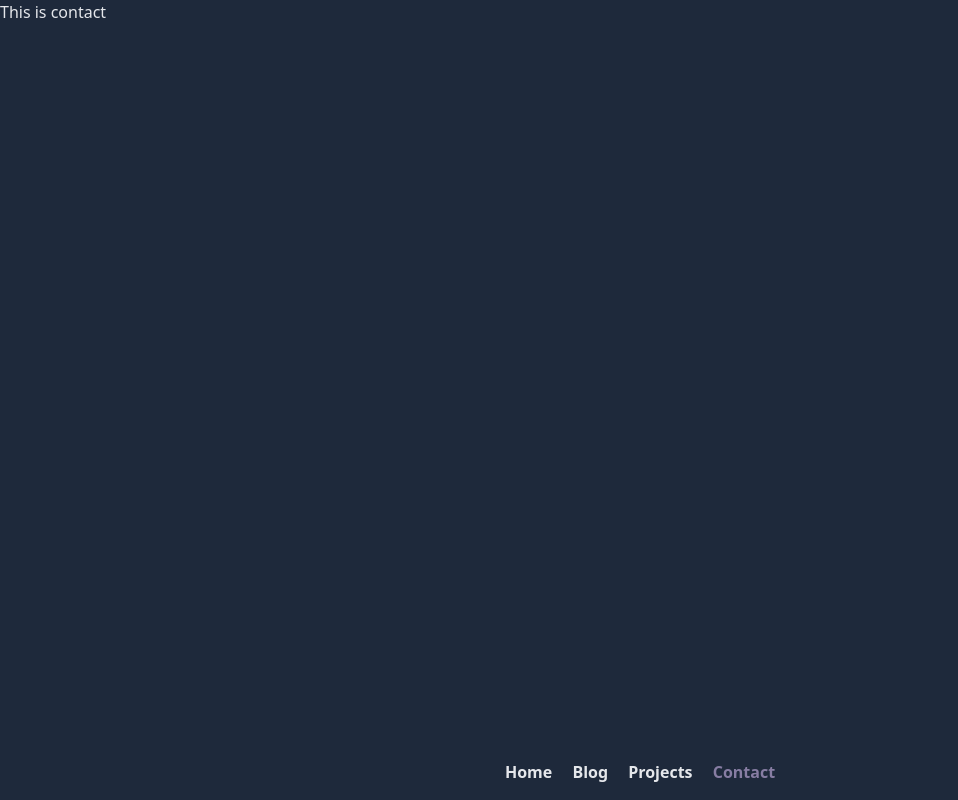
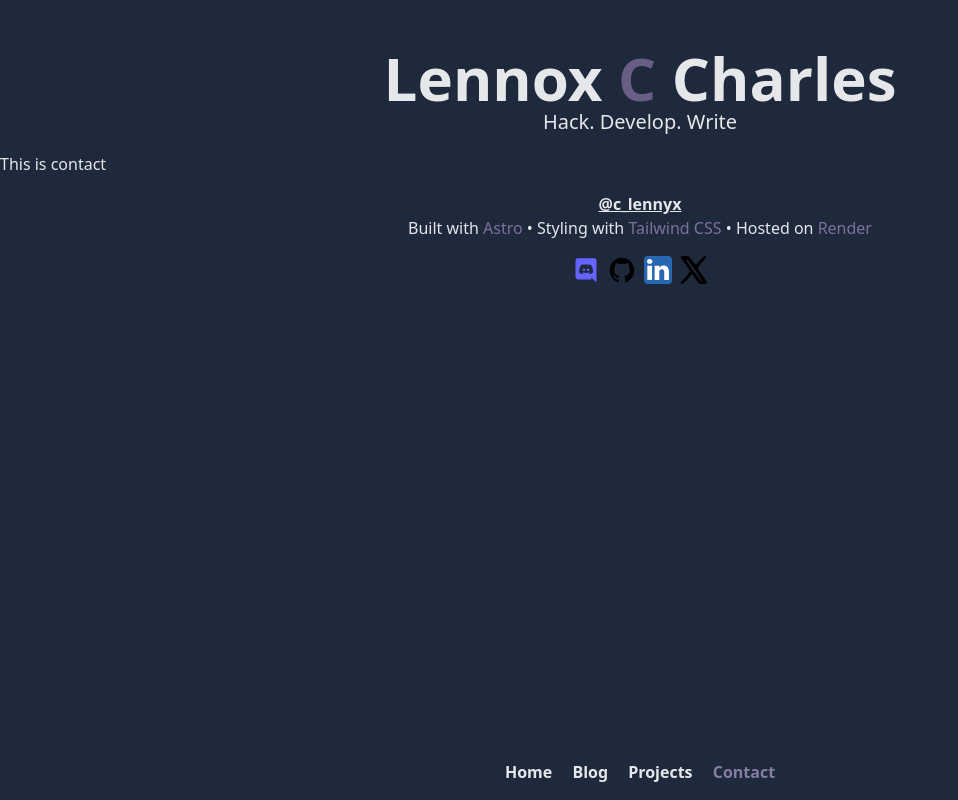
Before and after one commit to lennyAiko/clenny.tech, an Astro site: page /contact in a window 1280 px wide. Shown: the whole page, without its empty margins (0-958 px from the left). Built offline with nearby package versions, Linux system fonts and the light colour scheme; Astro itself is replaced by a stand-in of ours.

Commit message:
feat: implement footer

```diff
--- a/src/components/BaseHead.astro
+++ b/src/components/BaseHead.astro
@@ -11,7 +11,7 @@ const { title, description, image = "/social.png" } = Astro.props;
 <!-- Global Metadata -->
 <meta charset="utf-8" />
 <meta name="viewport" content="width=device-width, initial-scale=1" />
-<meta name="theme-color" content="#3D0099" />
+<meta name="theme-color" content="#7C719B" />
 <link rel="icon" type="image/svg+xml" href="/favicon.svg" />
 <meta name="generator" content={Astro.generator} />
 
--- a/src/components/Footer.astro
+++ b/src/components/Footer.astro
@@ -0,0 +1,24 @@
+---
+import Socials from './Socials.astro'
+---
+<footer class="text-center p-4 flex flex-col items-center">
+    <a
+    href="https://twitter.com/c_lennyx"
+    target="_blank"
+    class="underline text-gray-200 font-semibold"
+    >@c_lennyx</a>
+    <p>
+        <span>Built with
+            <a class="text-purple-100" href="https://astro.build" target="_blank">Astro</a>
+        </span> &bull;
+        <span>Styling with
+            <a class="text-purple-100" href="https://tailwindcss.com" target="_blank">Tailwind CSS</a>
+        </span> &bull;
+        <span>Hosted on
+            <a class="text-purple-100" href="https://render.com" target="_blank">Render</a>
+        </span>
+    </p>
+    <section class="mt-4">
+        <Socials />
+    </section>
+</footer>
--- a/src/components/Header.astro
+++ b/src/components/Header.astro
@@ -0,0 +1,11 @@
+---
+---
+
+<header class="text-center text-gray-200 my-4 lg:pt-8">
+
+    <h2 class="lg:text-6xl text-3xl font-extrabold">
+        <a href="/">Lennox <span class="text-purple-200">C</span> Charles</a>
+    </h2>
+    <h3 class="lg:text-xl mb-2">Hack. Develop. Write</h3>
+
+</header>
--- /dev/null
+++ b/src/components/SocialLink.astro
@@ -0,0 +1,19 @@
+---
+export interface Props {
+    link: string
+    icon: string
+    title: string
+}
+const { link, icon, title } = Astro.props
+---
+
+<li>
+    <a href={link} target="_blank">
+        <img
+            class="w-7 h-7 hover:scale-125 transition-transform"
+            loading="lazy"
+            src={icon}
+            alt={title}
+        />
+    </a>
+</li>
--- /dev/null
+++ b/src/components/Socials.astro
@@ -0,0 +1,17 @@
+---
+import { getCollection } from 'astro:content'
+import SocialLink from './SocialLink.astro'
+
+const socials = await getCollection('socials')
+---
+<ul class="flex items-center space-x-2">
+    {
+        socials.map((social) => (
+            <SocialLink
+                link={social.data.link}
+                icon={social.data.icon}
+                title={social.data.title}
+            />
+        ))
+    }
+</ul>
--- /dev/null
+++ b/src/content/socials/discord.json
@@ -0,0 +1,5 @@
+{
+    "link": "https://discord.com/users/742878175708840009",
+    "icon": "/discord.svg",
+    "title": "Discord"
+}
--- /dev/null
+++ b/src/content/socials/github.json
@@ -0,0 +1,5 @@
+{
+    "link": "https://github.com/lennyAiko",
+    "icon": "/github.svg",
+    "title": "GitHub"
+}
--- /dev/null
+++ b/src/content/socials/linkedin.json
@@ -0,0 +1,5 @@
+{
+    "link": "https://www.linkedin.com/in/lennoxcharles/",
+    "icon": "/linkedin.svg",
+    "title": "LinkedIn"
+}
--- /dev/null
+++ b/src/content/socials/x.json
@@ -0,0 +1,5 @@
+{
+    "link": "https://twitter.com/c_lennyx",
+    "icon": "/x.svg",
+    "title": "X"
+}
--- a/src/layouts/SiteLayout.astro
+++ b/src/layouts/SiteLayout.astro
@@ -1,6 +1,8 @@
 ---
 import BaseHead from '../components/BaseHead.astro'
 import Nav from '../components/Nav.astro'
+import Header from '../components/Header.astro'
+import Footer from '../components/Footer.astro'
 import {SITE_TITLE, SITE_DESCRIPTION} from '../config'
 ---
 <!DOCTYPE html>
@@ -10,7 +12,11 @@ import {SITE_TITLE, SITE_DESCRIPTION} from '../config'
 	</head>
 	<body class="text-gray-200 bg-slate-800">
 
+		<Header />
+
 		<slot />
+
+		<Footer />
 
 		<Nav />
 
```
Also changed, not shown: public/discord.svg (added), public/github.svg (added), public/linkedin.svg (added), public/x.svg (added).
